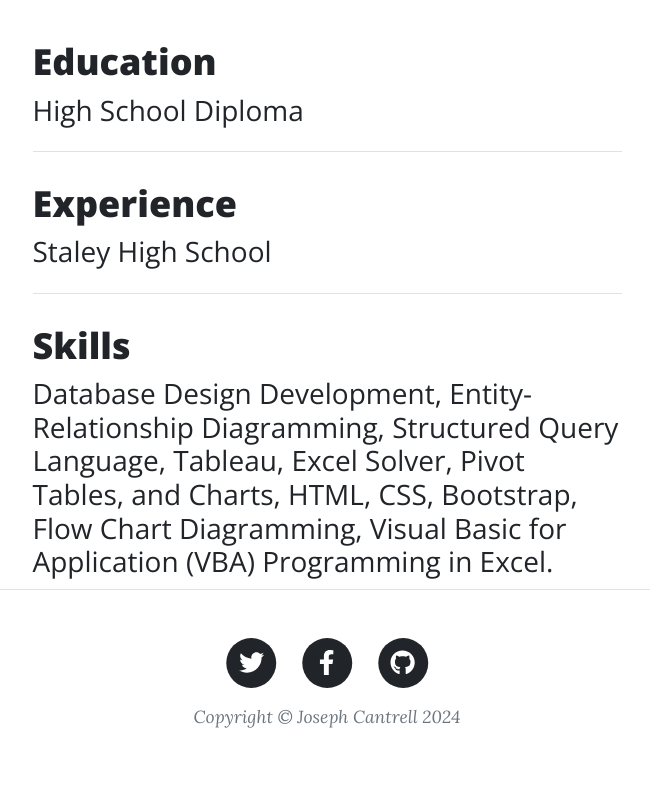
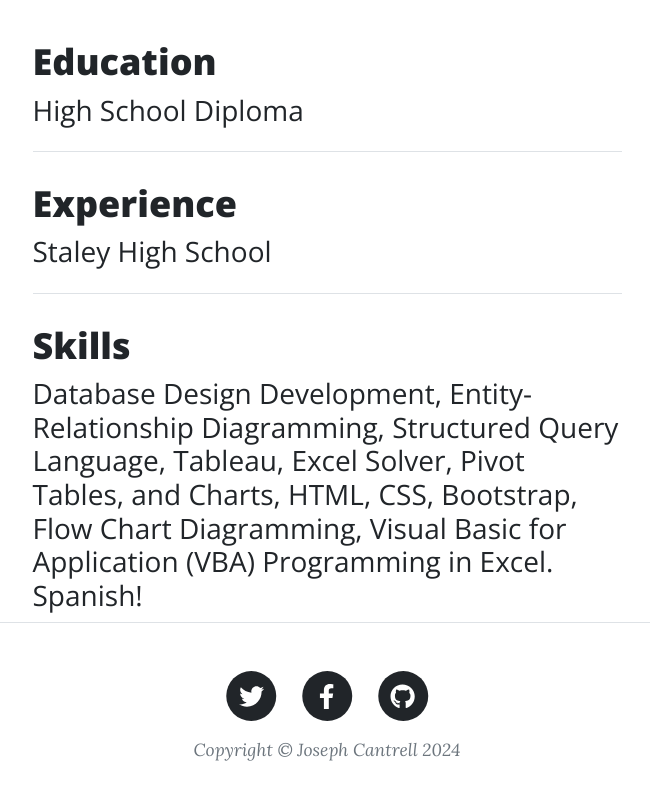
Before and after one commit to joeydonuts21/IS-201, a plain HTML site: page index.html in a window 1280 px wide. Shown: the part 666-1466 px from the top of the page, without its empty margins (313-963 px from the left). Before the commit the page ends 1444 px from the top, so only its background shows below. Drawn offline with nearby package versions, Linux system fonts and the light colour scheme.

Commit message:
Add files via upload

```diff
--- a/index.html
+++ b/index.html
@@ -81,7 +81,7 @@
                     <div class="post-preview">
                         <a href="post.html">
                             <h2 class="post-title">Skills</h2>
-                            <h3 class="post-subtitle">Database Design Development, Entity-Relationship Diagramming, Structured Query Language, Tableau, Excel Solver, Pivot Tables, and Charts, HTML, CSS, Bootstrap, Flow Chart Diagramming, Visual Basic for Application (VBA) Programming in Excel.</h3>
+                            <h3 class="post-subtitle">Database Design Development, Entity-Relationship Diagramming, Structured Query Language, Tableau, Excel Solver, Pivot Tables, and Charts, HTML, CSS, Bootstrap, Flow Chart Diagramming, Visual Basic for Application (VBA) Programming in Excel. Spanish!</h3>
                         </a>
                         <!--<p class="post-meta">
                             Posted by
```
